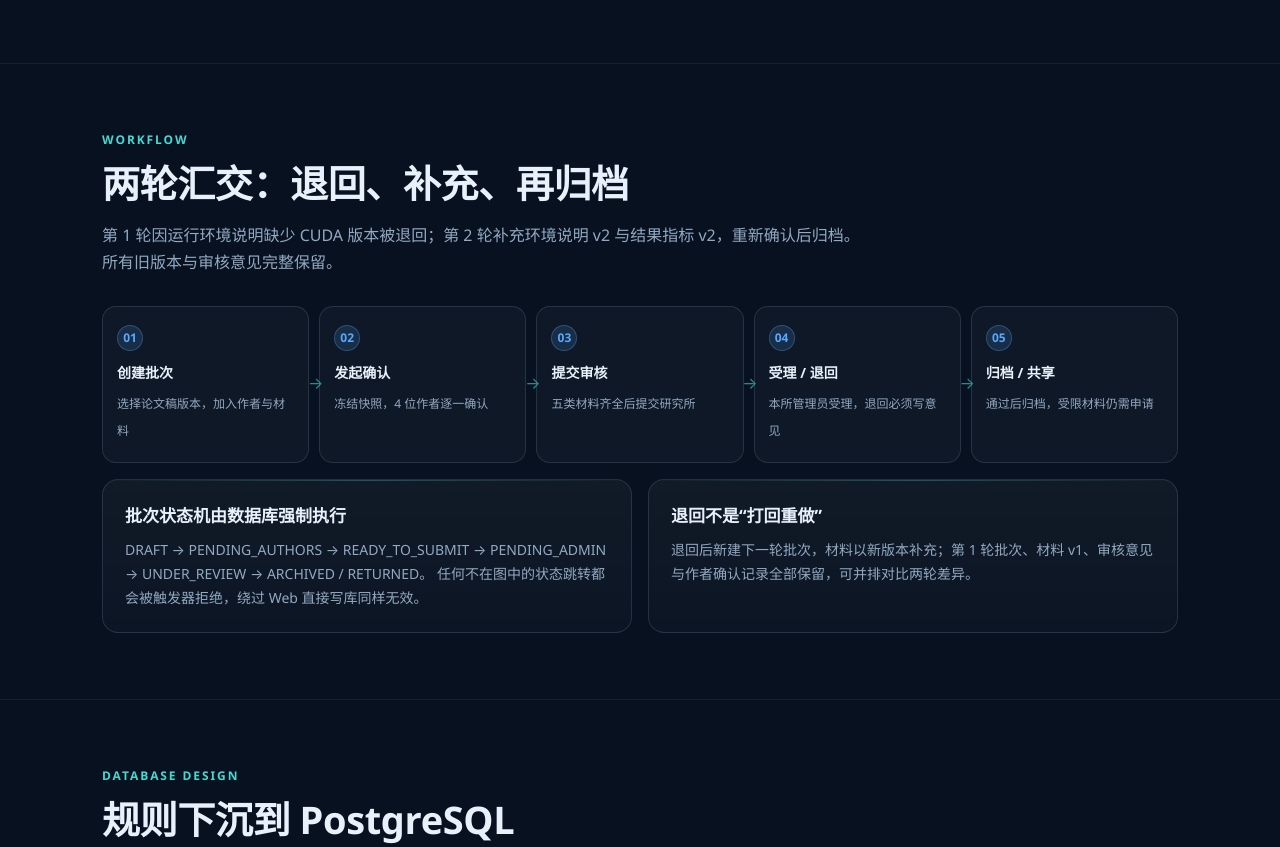
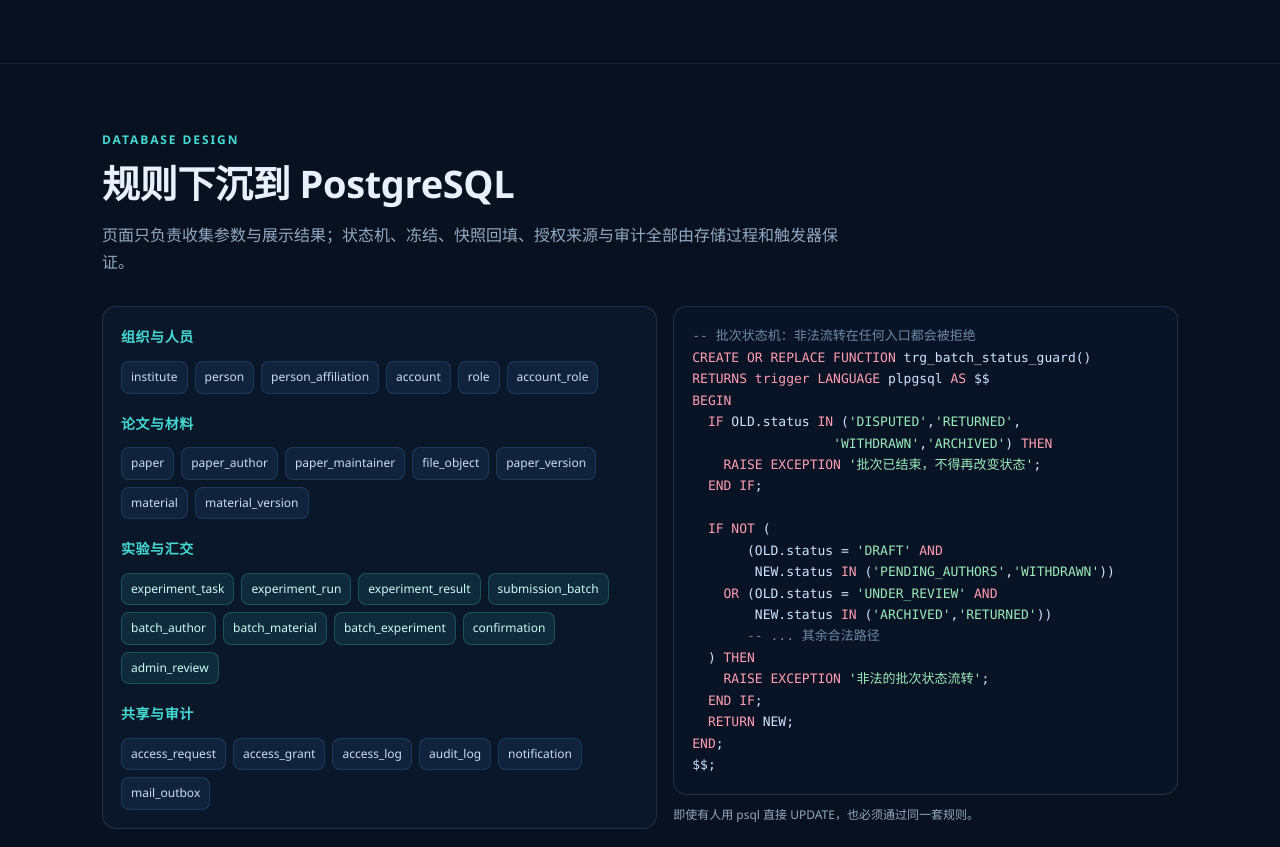
Before and after one commit to laoshan-song/database-work, a plain HTML site: page docs/index.html in a window 1280 px wide. Shown: the part 1483-2330 px from the top of the page. Drawn offline with Linux system fonts and the light colour scheme.

Commit message:
style: 移除展示页流程与课程作业标识

```diff
--- a/docs/index.html
+++ b/docs/index.html
@@ -157,7 +157,6 @@ footer .wrap{display:flex;justify-content:space-between;gap:20px;flex-wrap:wrap}
     <div class="brand"><span class="mark">SR</span> 科研数据汇交平台</div>
     <nav>
       <a href="#features">功能</a>
-      <a href="#flow">流程</a>
       <a href="#database">数据库</a>
       <a href="#bench">性能</a>
       <a href="#start">运行</a>
@@ -168,7 +167,7 @@ footer .wrap{display:flex;justify-content:space-between;gap:20px;flex-wrap:wrap}
 
 <main>
   <div class="wrap hero">
-    <div class="eyebrow"><span class="dot"></span> 数据库系统概论 · 课程大作业</div>
+    <div class="eyebrow"><span class="dot"></span> 科研数据基础设施 · 在线平台</div>
     <h1>让论文里的每一个结果，<br><span class="grad">都能回到它诞生的那一版数据</span></h1>
     <p class="lead">
       以“汇交批次”为核心，把论文稿、代码、原始数据、配置、日志与结果固化为不可篡改的快照；
@@ -237,31 +236,6 @@ footer .wrap{display:flex;justify-content:space-between;gap:20px;flex-wrap:wrap}
     </div>
   </section>
 
-  <section id="flow">
-    <div class="wrap">
-      <div class="kicker">Workflow</div>
-      <h2>两轮汇交：退回、补充、再归档</h2>
-      <p class="sub">第 1 轮因运行环境说明缺少 CUDA 版本被退回；第 2 轮补充环境说明 v2 与结果指标 v2，重新确认后归档。所有旧版本与审核意见完整保留。</p>
-      <div class="flow">
-        <div class="step"><div class="n">01</div><b>创建批次</b><span>选择论文稿版本，加入作者与材料</span></div>
-        <div class="step"><div class="n">02</div><b>发起确认</b><span>冻结快照，4 位作者逐一确认</span></div>
-        <div class="step"><div class="n">03</div><b>提交审核</b><span>五类材料齐全后提交研究所</span></div>
-        <div class="step"><div class="n">04</div><b>受理 / 退回</b><span>本所管理员受理，退回必须写意见</span></div>
-        <div class="step"><div class="n">05</div><b>归档 / 共享</b><span>通过后归档，受限材料仍需申请</span></div>
-      </div>
-      <div class="grid g2" style="margin-top:16px">
-        <div class="card">
-          <h3>批次状态机由数据库强制执行</h3>
-          <p>DRAFT → PENDING_AUTHORS → READY_TO_SUBMIT → PENDING_ADMIN → UNDER_REVIEW → ARCHIVED / RETURNED。
-             任何不在图中的状态跳转都会被触发器拒绝，绕过 Web 直接写库同样无效。</p>
-        </div>
-        <div class="card">
-          <h3>退回不是“打回重做”</h3>
-          <p>退回后新建下一轮批次，材料以新版本补充；第 1 轮批次、材料 v1、审核意见与作者确认记录全部保留，可并排对比两轮差异。</p>
-        </div>
-      </div>
-    </div>
-  </section>
 
   <section id="database">
     <div class="wrap">
@@ -424,7 +398,7 @@ python run.py</pre>
       <a href="https://github.com/laoshan-song/database-work" target="_blank" rel="noopener">源码仓库</a> ·
       <a href="https://github.com/laoshan-song/database-work/blob/master/docs/项目报告.md" target="_blank" rel="noopener">项目报告</a> ·
       <a href="https://github.com/laoshan-song/database-work/blob/master/README.md" target="_blank" rel="noopener">部署说明</a>
-      <div style="margin-top:6px;font-size:12px">课程大作业 · 演示数据均为虚构</div>
+      <div style="margin-top:6px;font-size:12px">科研数据基础设施 · 演示数据均为虚构</div>
     </div>
   </div>
 </footer>
```
